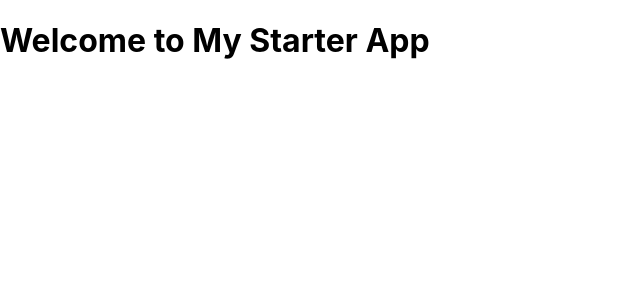
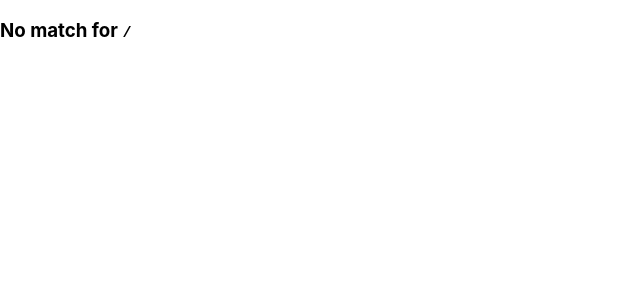
Before and after one commit to mohits1005/playground, a React app in the folder facenxt/: page / in a window 1280 px wide. Shown: the top 300 px of the page, without its empty margins (0-640 px from the left). Built offline with nearby package versions, Linux system fonts and the light colour scheme.

Commit message:
Added routing - react-router

```diff
--- a/facenxt/package.json
+++ b/facenxt/package.json
@@ -15,7 +15,8 @@
   "license": "ISC",
   "dependencies": {
     "react": "^16.8.6",
-    "react-dom": "^16.8.6"
+    "react-dom": "^16.8.6",
+    "react-router-dom": "^4.3.1"
   },
   "devDependencies": {
     "@babel/cli": "^7.4.3",
--- a/facenxt/src/components/App.js
+++ b/facenxt/src/components/App.js
@@ -1,6 +1,13 @@
 import React, { Component } from 'react'
 import { Row, Column } from './responsive';
 class App extends Component{
+    constructor(props){
+        super(props);
+    }
+    componentDidMount() {
+        const { match: { params } } = this.props;
+        console.log(params.token);
+    }
     render(){
         return(
             <div>
--- a/facenxt/src/index.js
+++ b/facenxt/src/index.js
@@ -2,7 +2,18 @@ import React from 'react'
 import ReactDom from 'react-dom'
 import App from './components/App'
 import './styles/styles.css'
+import { BrowserRouter, Switch, Route } from 'react-router-dom';
+const NoMatch = ({ location }) => (
+    <div>
+        <h3>No match for <code>{location.pathname}</code></h3>
+    </div>
+)
 ReactDom.render(
-    <App />,
+    <BrowserRouter>
+        <Switch>
+            <Route exact path={'/preview/:token'} component={App} />
+            <Route component={NoMatch} />
+        </Switch>
+    </BrowserRouter>,
     document.getElementById('app')
 )
--- a/facenxt/webpack.common.js
+++ b/facenxt/webpack.common.js
@@ -7,7 +7,8 @@ module.exports = {
     },
     output: {
         filename: '[name].[hash].js',
-        path: path.resolve('./dist')
+        path: path.resolve('./dist'),
+        publicPath: '/'
     },
     module: {
         rules: [
--- a/facenxt/webpack.dev.js
+++ b/facenxt/webpack.dev.js
@@ -5,6 +5,7 @@ module.exports = merge(common, {
     devServer: {
         host: 'localhost',
         port: 3000,
-        open: true
+        open: true,
+        historyApiFallback: true,
     }
 })
```
Also changed, not shown: 1 other file (tests, documents, lock files or other folders).
